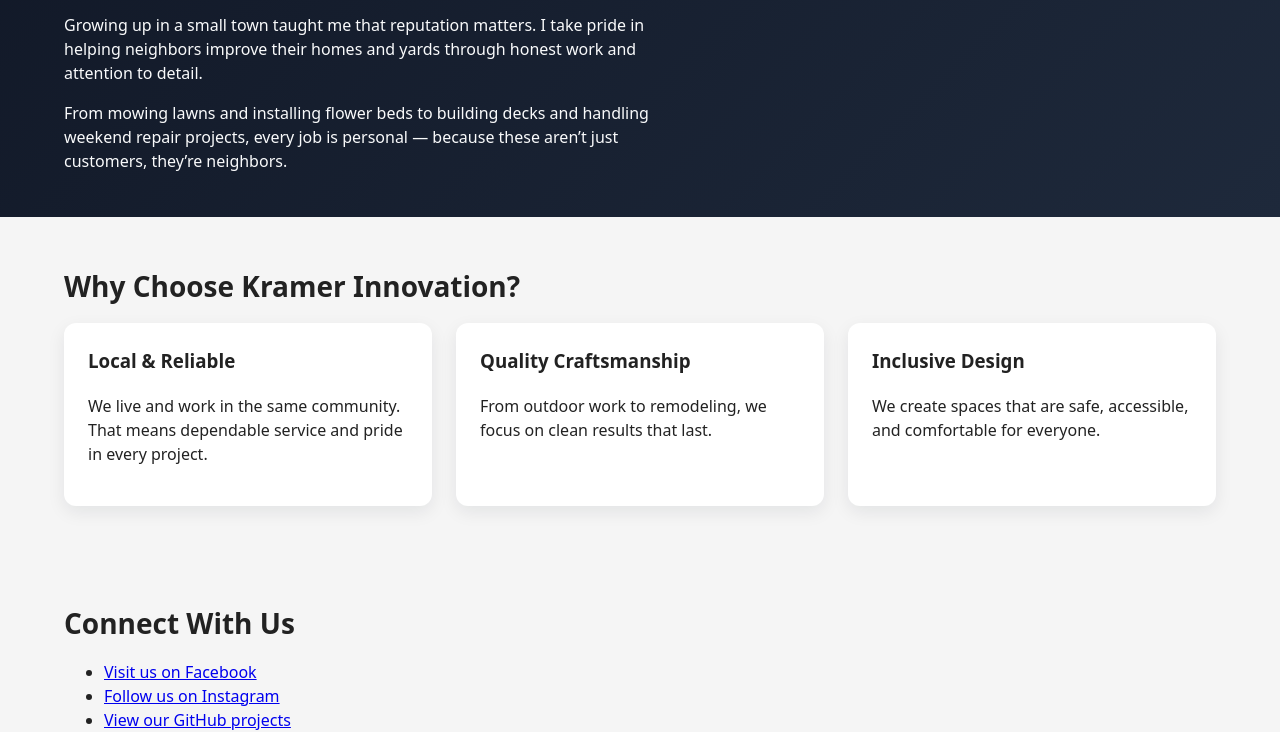
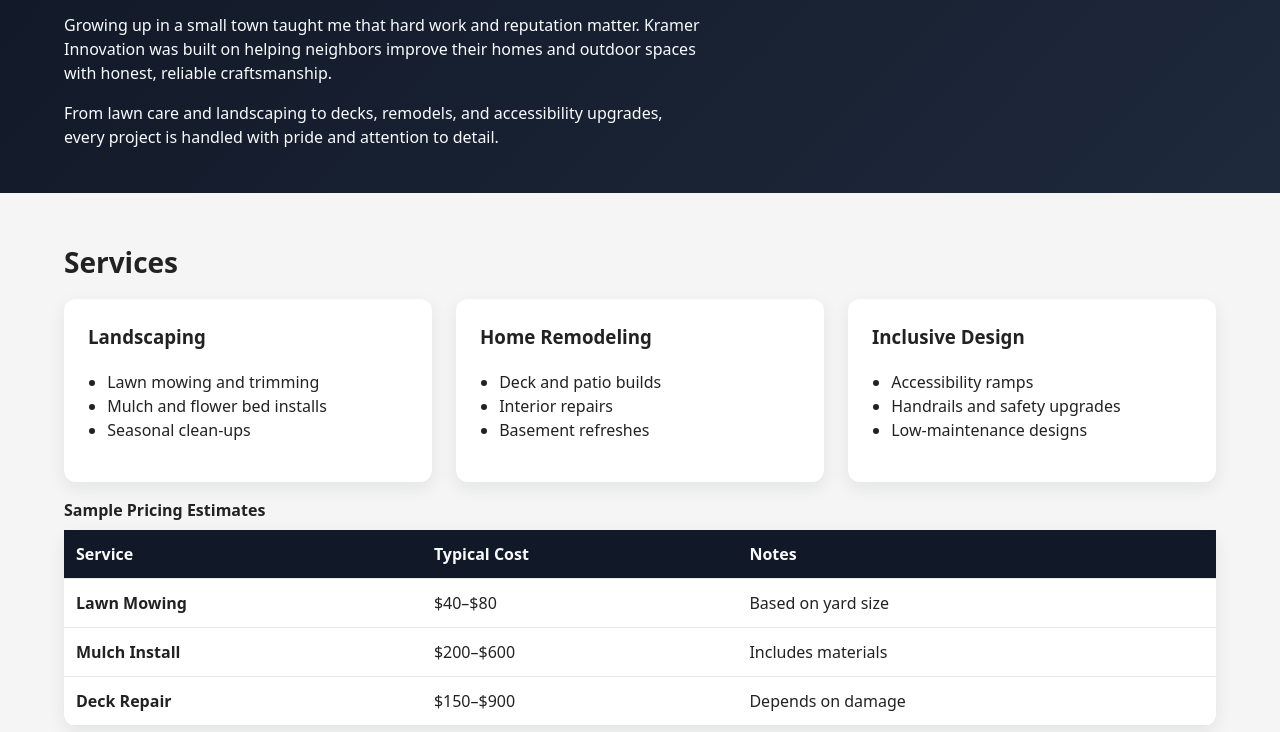
Before and after one commit to brian12211995/SDEV-153, a plain HTML site: page index.html in a window 1280 px wide. Shown: the part 239-971 px from the top of the page. Drawn offline with Linux system fonts and the light colour scheme.

Commit message:
Update index.html

```diff
--- a/index.html
+++ b/index.html
@@ -3,16 +3,20 @@
 <head>
   <meta charset="UTF-8">
   <meta name="viewport" content="width=device-width, initial-scale=1">
-  <title>Kramer Innovation | Local Landscaping & Home Improvement</title>
+  <title>Kramer Innovation | Landscaping & Home Improvement</title>
+
+  <!-- SEO -->
   <meta name="description" content="Kramer Innovation provides local landscaping, home remodeling, and accessibility upgrades. Building dreams one project at a time.">
+
+  <!-- External CSS -->
   <link rel="stylesheet" href="styles.css">
 </head>
 
 <body>
-  <!-- Skip link -->
+  <!-- Skip link for accessibility -->
   <a class="skip-link" href="#main-content">Skip to main content</a>
 
-  <!-- Header -->
+  <!-- HEADER -->
   <header class="site-header">
     <div class="logo">
       <span class="logo-main">KRAMER</span>
@@ -21,96 +25,97 @@
 
     <nav class="site-nav" aria-label="Main navigation">
       <ul>
-        <li><a href="index.html" aria-current="page">Home</a></li>
-        <li><a href="services.html">Services</a></li>
-        <li><a href="projects.html">Our Projects</a></li>
-        <li><a href="testimonials.html">Testimonials</a></li>
-        <li><a href="contact.html">Contact</a></li>
+        <li><a href="#main-content" aria-current="page">Home</a></li>
+        <li><a href="#services">Services</a></li>
+        <li><a href="#projects">Our Projects</a></li>
+        <li><a href="#testimonials">Testimonials</a></li>
+        <li><a href="#contact">Contact</a></li>
       </ul>
     </nav>
   </header>
 
-  <!-- Main -->
+  <!-- MAIN -->
   <main id="main-content">
 
-    <!-- Hero -->
+    <!-- HERO -->
     <section class="hero" aria-labelledby="hero-heading">
       <p class="hero-kicker">KRAMER INNOVATION</p>
       <h1 id="hero-heading">Building dreams one project at a time</h1>
 
       <p>
-        Growing up in a small town taught me that reputation matters. I take pride
-        in helping neighbors improve their homes and yards through honest work
-        and attention to detail.
+        Growing up in a small town taught me that hard work and reputation matter.
+        Kramer Innovation was built on helping neighbors improve their homes and
+        outdoor spaces with honest, reliable craftsmanship.
       </p>
 
       <p>
-        From mowing lawns and installing flower beds to building decks and handling
-        weekend repair projects, every job is personal — because these aren’t just
-        customers, they’re neighbors.
+        From lawn care and landscaping to decks, remodels, and accessibility upgrades,
+        every project is handled with pride and attention to detail.
       </p>
     </section>
 
-    <!-- About -->
-    <section class="section">
-      <h2>Why Choose Kramer Innovation?</h2>
+    <!-- SERVICES -->
+    <section id="services" class="section services" aria-labelledby="services-heading">
+      <h2 id="services-heading">Services</h2>
 
       <div class="card-grid">
         <article class="card">
-          <h3>Local & Reliable</h3>
-          <p>
-            We live and work in the same community. That means dependable service
-            and pride in every project.
-          </p>
+          <h3>Landscaping</h3>
+          <ul>
+            <li>Lawn mowing and trimming</li>
+            <li>Mulch and flower bed installs</li>
+            <li>Seasonal clean-ups</li>
+          </ul>
         </article>
 
         <article class="card">
-          <h3>Quality Craftsmanship</h3>
-          <p>
-            From outdoor work to remodeling, we focus on clean results that last.
-          </p>
+          <h3>Home Remodeling</h3>
+          <ul>
+            <li>Deck and patio builds</li>
+            <li>Interior repairs</li>
+            <li>Basement refreshes</li>
+          </ul>
         </article>
 
         <article class="card">
           <h3>Inclusive Design</h3>
-          <p>
-            We create spaces that are safe, accessible, and comfortable for everyone.
-          </p>
+          <ul>
+            <li>Accessibility ramps</li>
+            <li>Handrails and safety upgrades</li>
+            <li>Low-maintenance designs</li>
+          </ul>
         </article>
       </div>
+
+      <!-- REQUIRED TABLE -->
+      <table>
+        <caption>Sample Pricing Estimates</caption>
+        <thead>
+          <tr>
+            <th scope="col">Service</th>
+            <th scope="col">Typical Cost</th>
+            <th scope="col">Notes</th>
+          </tr>
+        </thead>
+        <tbody>
+          <tr>
+            <th scope="row">Lawn Mowing</th>
+            <td>$40–$80</td>
+            <td>Based on yard size</td>
+          </tr>
+          <tr>
+            <th scope="row">Mulch Install</th>
+            <td>$200–$600</td>
+            <td>Includes materials</td>
+          </tr>
+          <tr>
+            <th scope="row">Deck Repair</th>
+            <td>$150–$900</td>
+            <td>Depends on damage</td>
+          </tr>
+        </tbody>
+      </table>
     </section>
 
-    <!-- External Links -->
-    <section class="section">
-      <h2>Connect With Us</h2>
-      <ul>
-        <li>
-          <a href="https://www.facebook.com/" target="_blank" rel="noopener">
-            Visit us on Facebook
-          </a>
-        </li>
-        <li>
-          <a href="https://www.instagram.com/" target="_blank" rel="noopener">
-            Follow us on Instagram
-          </a>
-        </li>
-        <li>
-          <a href="https://github.com/brian12211995" target="_blank" rel="noopener">
-            View our GitHub projects
-          </a>
-        </li>
-      </ul>
-    </section>
-
-  </main>
-
-  <!-- Footer -->
-  <footer class="site-footer">
-    <p>&copy; <span id="year"></span> Kramer Innovation. All rights reserved.</p>
-  </footer>
-
-  <script>
-    document.getElementById("year").textContent = new Date().getFullYear();
-  </script>
-</body>
-</html>
+    <!-- PROJECTS -->
+    <section id="projects" class="section projects" aria-labelledby="projects-heading">
```
